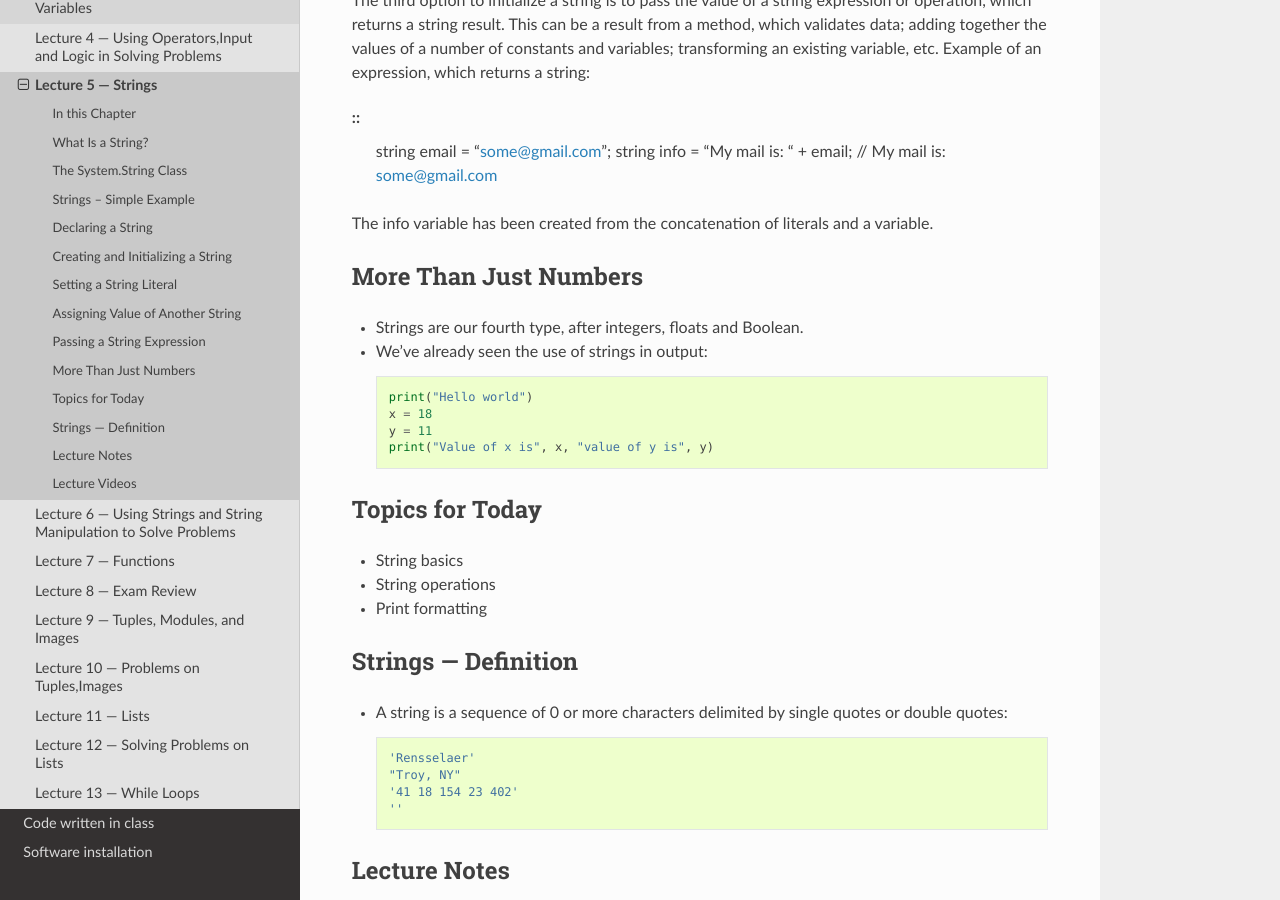
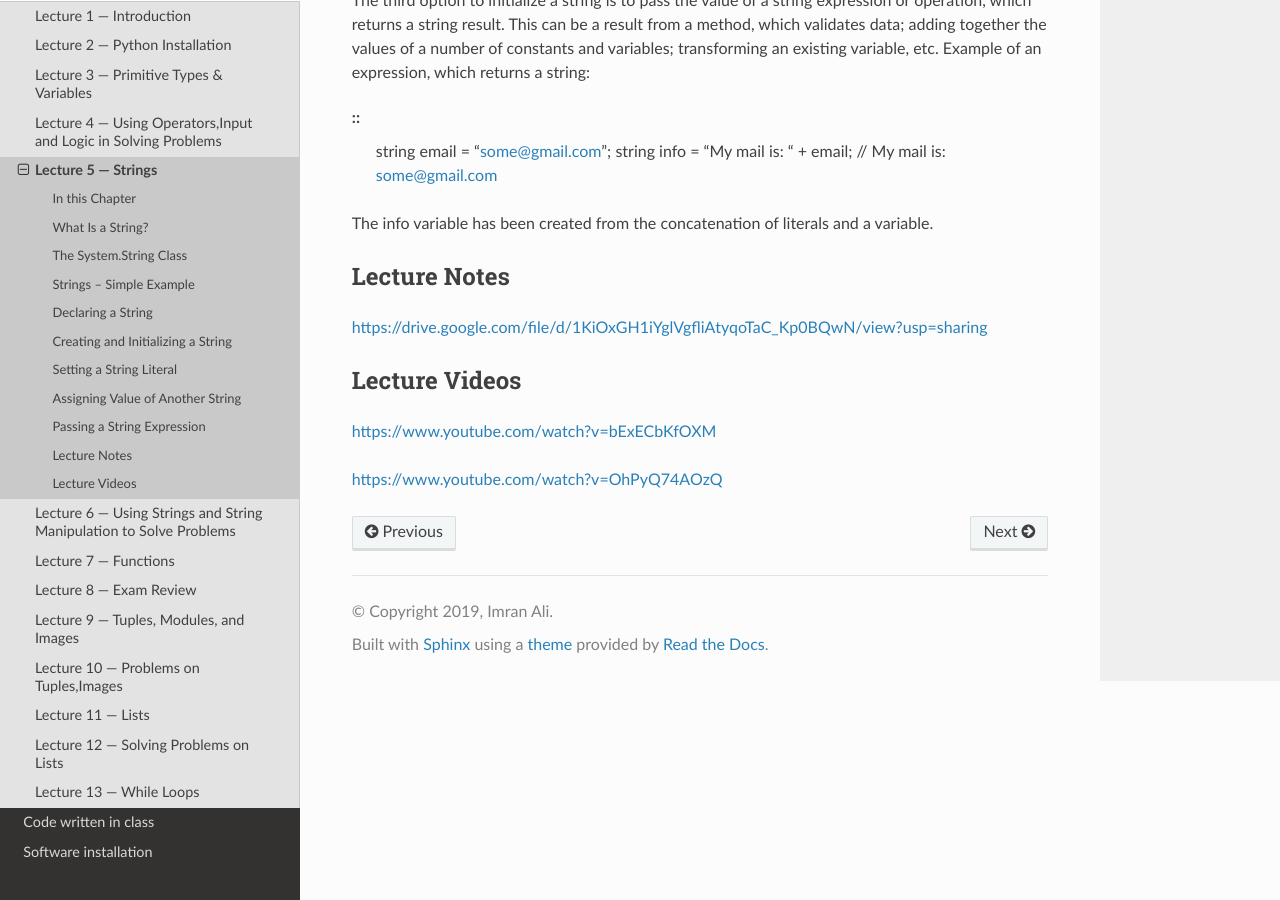
Before and after one commit to imranali18/Edifytech-C-, a Sphinx documentation site: the page built from docs/lecture_notes/lec05_strings.rst, in a window 1280 px wide and 900 px high, scrolled down 3318 px. Built offline with Sphinx 7.4.7 and the Read the Docs theme 2.0.0, drawn with Linux system fonts in a browser that asks for light colours.

Commit message:
Update lec05_strings.rst

```diff
--- a/docs/lecture_notes/lec05_strings.rst
+++ b/docs/lecture_notes/lec05_strings.rst
@@ -16,6 +16,7 @@ content
 
 What Is a String?
 -----------------
+
 
 A string is a sequence of characters stored in a certain address in memory. Remember the type char?
 In the variable of type char we can record only one character. Where it is necessary to process more
@@ -164,43 +165,6 @@ The info variable has been created from the concatenation of literals and a vari
 
 
 
-More Than Just Numbers
-----------------------
-
--  Strings are our fourth type, after integers, floats and Boolean.
-
--  We’ve already seen the use of strings in output:
-
-   ::
-
-       print("Hello world")
-       x = 18
-       y = 11
-       print("Value of x is", x, "value of y is", y)
-
-
-Topics for Today
-----------------
-
--  String basics
-
--  String operations
-
--  Print formatting
-
-Strings — Definition
---------------------
-
--  A string is a sequence of 0 or more characters delimited by single
-   quotes or double quotes:
-
-   ::
-
-         'Rensselaer'
-         "Troy, NY"
-         '41 18 154 23 402'
-         ''
-
 Lecture Notes
 --------------
 
```
